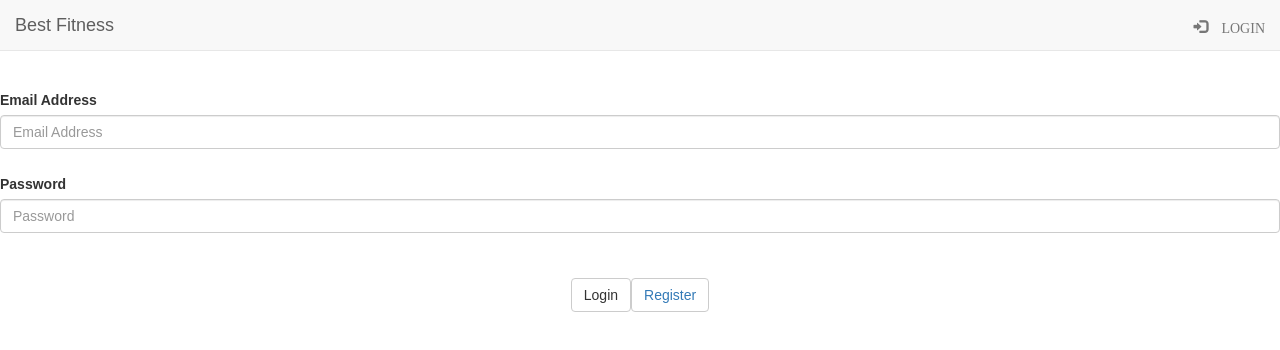
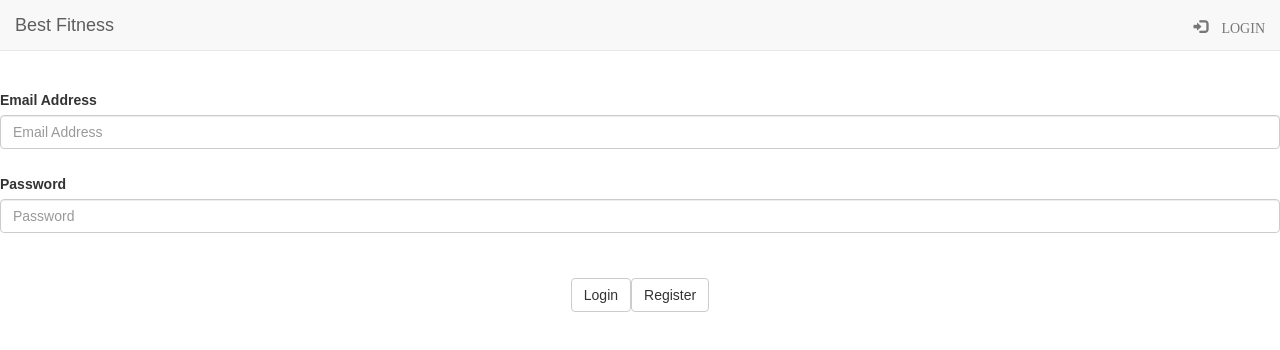
Before and after one commit to msrashid/best-fitness, a React (Create React App) app in the folder best-fitness/client/: page /login in a window 1280 px wide. Shown: the top 350 px of the page. Built offline with nearby package versions, Linux system fonts and the light colour scheme; no server answers.

Commit message:
fixed register button

```diff
--- a/best-fitness/client/src/components/login.js
+++ b/best-fitness/client/src/components/login.js
@@ -13,10 +13,11 @@ export default class Login extends React.Component{
 			password: '',
       errorMessage: '',
       isLoggedIn: false,
+      redirect: false,
 		};
-
     this.handleChange = this.handleChange.bind(this);
     this.handleSubmit = this.handleSubmit.bind(this);
+    this.Redirect = this.Redirect.bind(this);
 	}
 
   handleSubmit(event) {
@@ -59,10 +60,15 @@ export default class Login extends React.Component{
 				console.log("Error", err);
 			});
 	}*/
-
+  Redirect(){
+    this.setState({redirect: true});
+  }
 	 render(){
     if(this.state.isLoggedIn) {
       return <Redirect to="/appointment" />;
+    }
+    else if(this.state.redirect) {
+      return <Redirect to="/register" />;
     }
 
 		return(
@@ -88,7 +94,7 @@ export default class Login extends React.Component{
         			<div className="row">
           				<div className="form-group col-xs-12 text-center">
               				<button type="submit" className="btn btn-default">Login</button>
-              				<button type="button" className="btn btn-default"><a href="register">Register</a></button>
+              				<button type="button" className="btn btn-default" onClick={this.Redirect}>Register</button>
           				</div>
         			</div>
       			</form>
```
